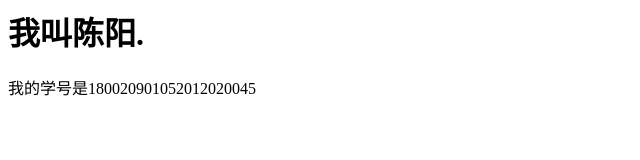
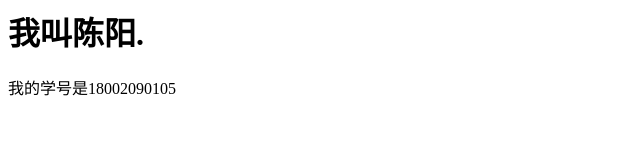
Before and after one commit to southbigbird/southbigbird.github.io, a plain HTML site: page index.html in a window 1280 px wide. Shown: the whole page, without its empty margins (0-640 px from the left). Drawn offline with Linux system fonts and the light colour scheme.

Commit message:
Update index.html

```diff
--- a/index.html
+++ b/index.html
@@ -1,7 +1,7 @@
 <html>
 <body>
 <h1>我叫陈阳.</h1>
-    <p>我的学号是18002090105<span id="studentnumber">2012020045</span>
+    <p>我的学号是<span id="studentnumber">18002090105</span>
     </p>
 
 </body>
```
